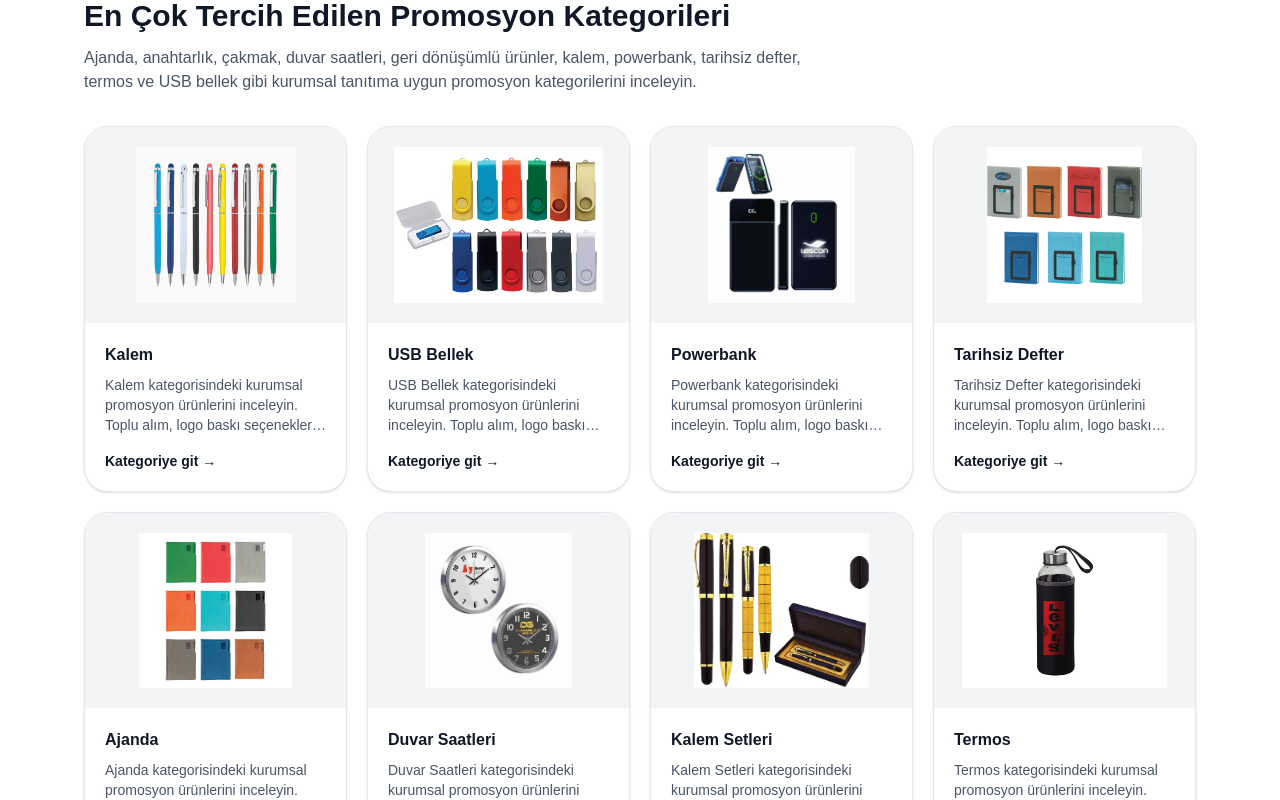
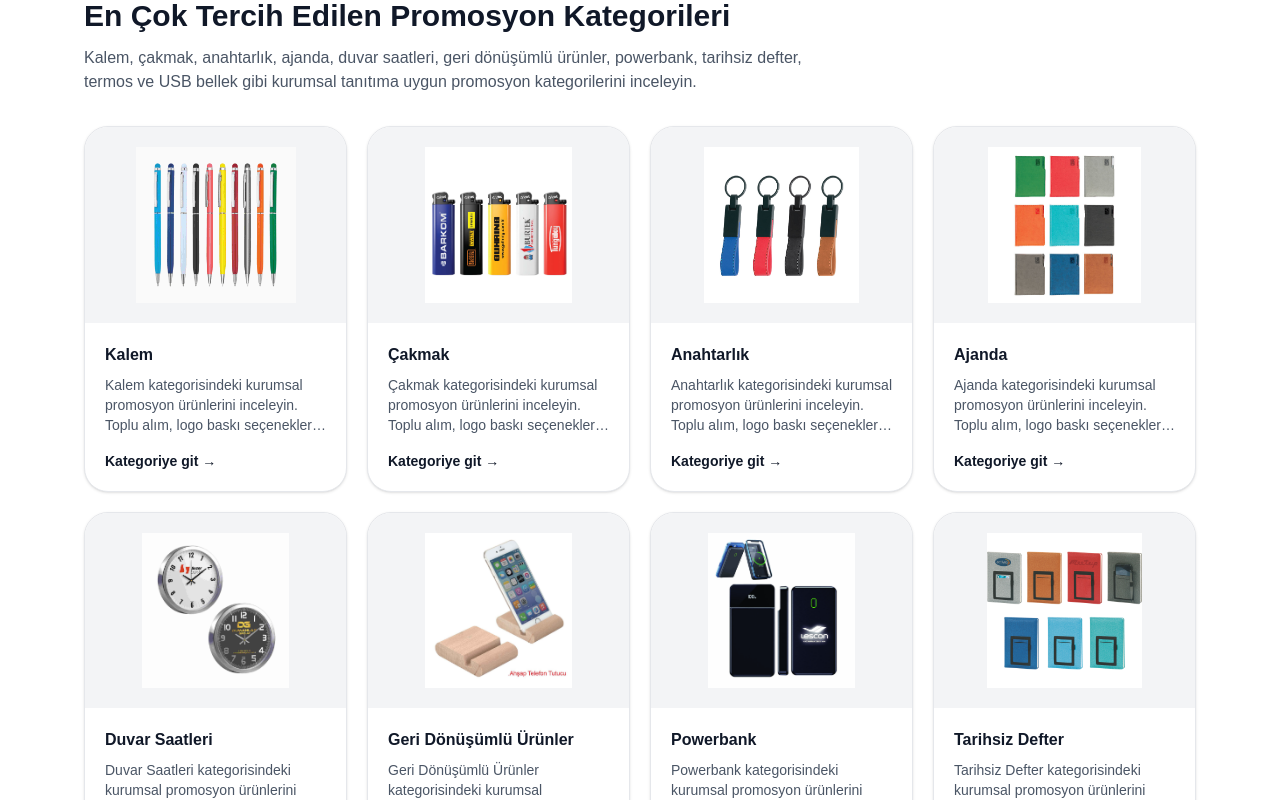
Before and after one commit to berkankocek1-dot/firmapromosyon, a Next.js app: page / in a window 1280 px wide. Shown: the part 1640-2440 px from the top of the page. Built offline with nearby package versions, Linux system fonts and the light colour scheme.

Commit message:
Homepage category order and featured products layout updated

```diff
--- a/app/page.tsx
+++ b/app/page.tsx
@@ -5,6 +5,19 @@ import { categories } from "@/data/categories";
 import type { Metadata } from "next";
 
 const SITE_URL = "https://www.firmapromosyon.com";
+
+const CATEGORY_ORDER = [
+  "Kalem",
+  "Çakmak",
+  "Anahtarlık",
+  "Ajanda",
+  "Duvar Saatleri",
+  "Geri Dönüşümlü Ürünler",
+  "Powerbank",
+  "Tarihsiz Defter",
+  "Termos",
+  "USB Bellek",
+] as const;
 
 export const metadata: Metadata = {
   title: "FirmaPromosyon | Logo Baskılı Kurumsal Promosyon Ürünleri",
@@ -129,10 +142,45 @@ function getCategoryImage(category: any) {
   return matchedProduct ? pickImg(matchedProduct) : "/og.jpg";
 }
 
+function sortCategoriesByOrder(categoryList: any[]) {
+  return [...categoryList].sort((a, b) => {
+    const aIndex = CATEGORY_ORDER.findIndex(
+      (name) => normalizeText(name) === normalizeText(a.name)
+    );
+    const bIndex = CATEGORY_ORDER.findIndex(
+      (name) => normalizeText(name) === normalizeText(b.name)
+    );
+
+    const safeA = aIndex === -1 ? 999 : aIndex;
+    const safeB = bIndex === -1 ? 999 : bIndex;
+
+    return safeA - safeB;
+  });
+}
+
+function buildOrderedCategoryProducts(allProducts: any[]) {
+  const result: any[] = [];
+
+  CATEGORY_ORDER.forEach((categoryName) => {
+    const firstMatch = allProducts.find(
+      (p: any) => normalizeText(p.category) === normalizeText(categoryName)
+    );
+
+    if (firstMatch) {
+      result.push(firstMatch);
+    }
+  });
+
+  return result;
+}
+
 export default function Home() {
-  const featuredProducts = products.slice(0, 8);
-  const topStrip = products.slice(0, 10);
-  const heroShowcase = products.slice(0, 4);
+  const orderedCategories = sortCategoriesByOrder(categories).slice(0, 10);
+  const orderedCategoryProducts = buildOrderedCategoryProducts(products);
+
+  const featuredProducts = orderedCategoryProducts;
+  const topStrip = orderedCategoryProducts;
+  const heroShowcase = orderedCategoryProducts.slice(0, 4);
 
   const kalemProducts = products
     .filter((p: any) => normalizeText(p.category) === normalizeText("Kalem"))
@@ -158,7 +206,7 @@ export default function Home() {
     )
     .slice(0, 4);
 
-  const categoryCards = categories.slice(0, 10);
+  const categoryCards = orderedCategories;
 
   const webPageSchema = {
     "@context": "https://schema.org",
@@ -458,9 +506,9 @@ export default function Home() {
             En Çok Tercih Edilen Promosyon Kategorileri
           </h2>
           <p className="mt-3 text-sm text-gray-600 md:text-base">
-            Ajanda, anahtarlık, çakmak, duvar saatleri, geri dönüşümlü ürünler,
-            kalem, powerbank, tarihsiz defter, termos ve USB bellek gibi
-            kurumsal tanıtıma uygun promosyon kategorilerini inceleyin.
+            Kalem, çakmak, anahtarlık, ajanda, duvar saatleri, geri dönüşümlü ürünler,
+            powerbank, tarihsiz defter, termos ve USB bellek gibi kurumsal tanıtıma
+            uygun promosyon kategorilerini inceleyin.
           </p>
         </div>
 
@@ -505,7 +553,7 @@ export default function Home() {
               Öne Çıkan Promosyon Ürünleri
             </h2>
             <p className="mt-2 text-sm text-gray-600">
-              Ürün görselleri temsili olabilir. Model, baskı ve adet bilgisine göre özel teklif hazırlanır.
+              Her kategoriden öne çıkan bir ürün listelenmiştir. Ürün görselleri temsili olabilir.
             </p>
           </div>
 
@@ -517,7 +565,7 @@ export default function Home() {
           </Link>
         </div>
 
-        <div className="mt-8 grid grid-cols-1 gap-5 sm:grid-cols-2 xl:grid-cols-4">
+        <div className="mt-8 grid grid-cols-1 gap-5 sm:grid-cols-2 lg:grid-cols-3 xl:grid-cols-5">
           {featuredProducts.map((p: any) => {
             const title = pickTitle(p);
             const desc = pickDesc(p);
@@ -538,7 +586,7 @@ export default function Home() {
                       src={img}
                       alt={title}
                       fill
-                      sizes="(max-width: 640px) 100vw, (max-width: 1024px) 50vw, 25vw"
+                      sizes="(max-width: 640px) 100vw, (max-width: 1024px) 50vw, 20vw"
                       className="object-contain p-4 transition duration-500 group-hover:scale-105"
                     />
                   </div>
@@ -744,7 +792,7 @@ export default function Home() {
           </p>
 
           <div className="mt-6 flex flex-wrap gap-3">
-            {categories.map((category: any) => (
+            {orderedCategories.map((category: any) => (
               <Link
                 key={category.slug}
                 href={`/kategori/${category.slug}`}
```
